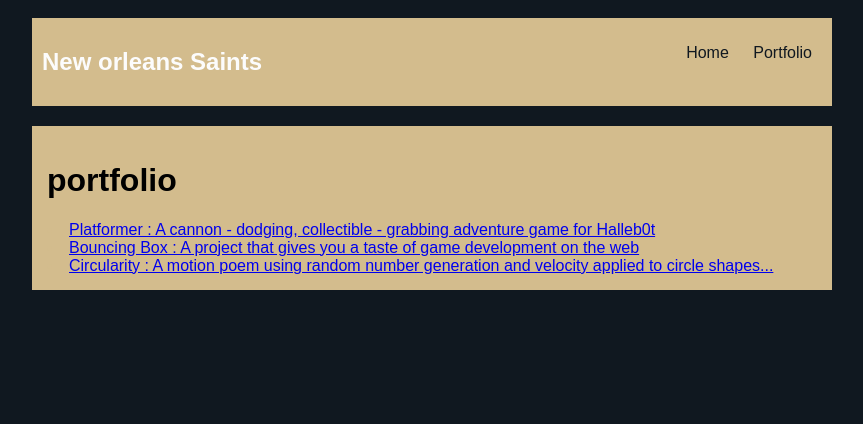
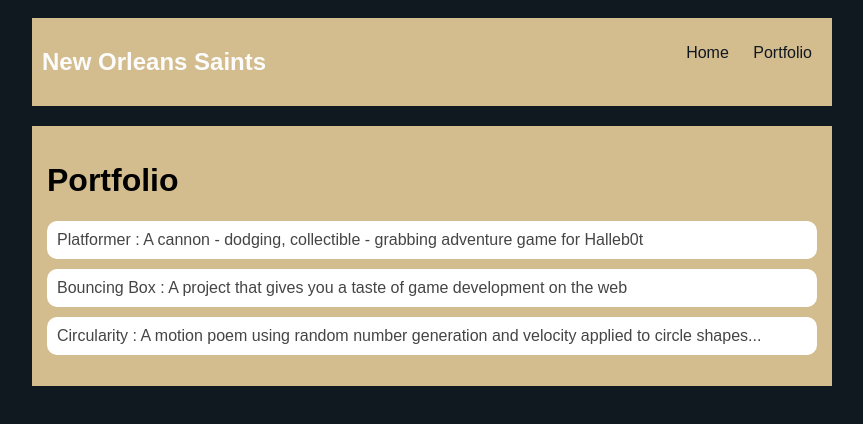
Before and after one commit to BrothaChase/BrothaChase.github.io, a plain HTML site: page portfolio.html in a window 1280 px wide. Shown: the whole page, without its empty margins (208-1071 px from the left). Drawn offline with Linux system fonts and the light colour scheme.

Commit message:
updated portfolio

```diff
--- a/portfolio.html
+++ b/portfolio.html
@@ -97,7 +97,7 @@
     <div id="all-contents">
         <nav>
             <!--Nav content here..-->
-            <h1>New orleans Saints</h1>
+            <h1>New Orleans Saints</h1>
             <ul id="nav-ul">
                 <li class="nav-li">
                     <a class="nav-a" href="index.html">Home</a>
@@ -109,16 +109,15 @@
         </nav>
         <main>
             <div class="content">
-                <h1>portfolio</h1>
+                <h1>Portfolio</h1>
                 <ul id="portfolio">
-
+                    <li><a href="projects/platformer/">Platformer : A cannon - dodging, collectible - grabbing adventure
+                       game for Halleb0t</a></li>
+                    <li><a href="projects/bouncing-box/">Bouncing Box : A project that gives you a taste of game development
+                       on the web </a></li>
+                    <li><a href="projects/circularity/">Circularity : A motion poem using random number generation and
+                       velocity applied to circle shapes...</a></li>
                 </ul>
-                     <li><a href="projects/platformer/">Platformer : A cannon - dodging, collectible - grabbing adventure
-                        game for Halleb0t</a></li>
-                     <li><a href="projects/bouncing-box/">Bouncing Box : A project that gives you a taste of game development
-                        on the web </a></li>
-                     <li><a href="projects/circularity/">Circularity : A motion poem using random number generation and
-                        velocity applied to circle shapes...</a></li>
             </div>
         </main>
     </div>
```
